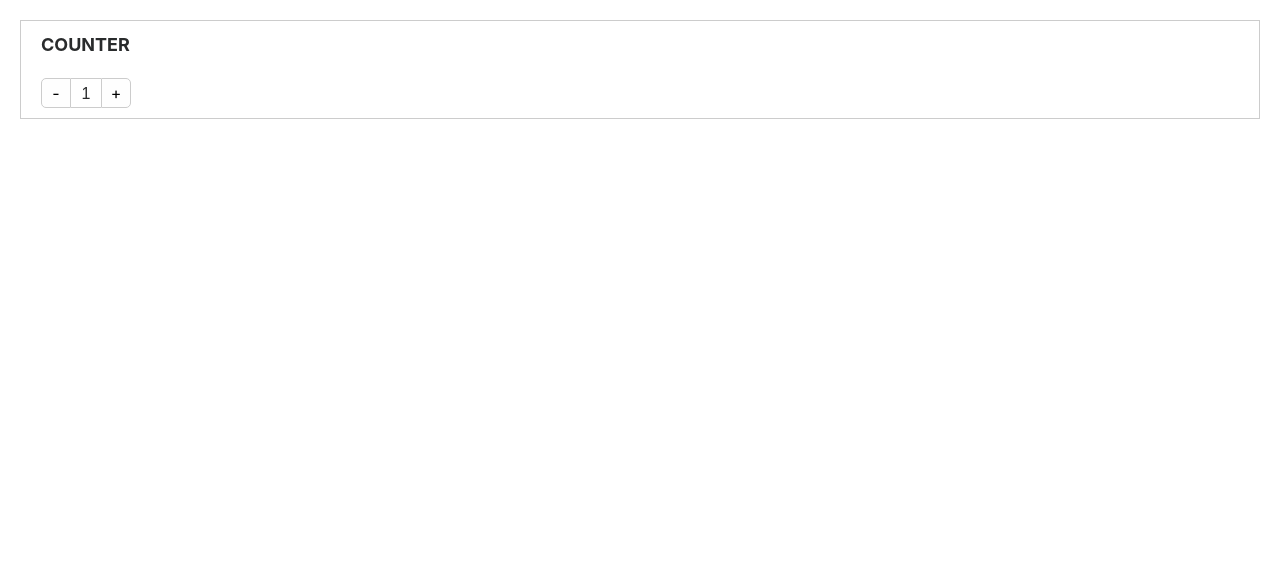
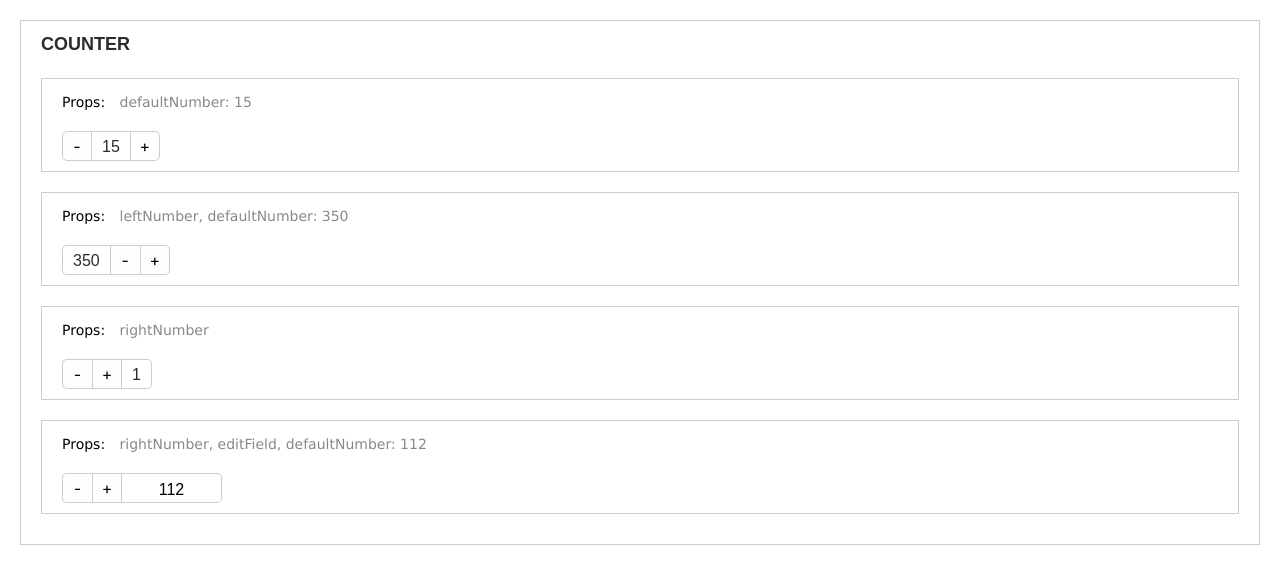
Before and after one commit to AlexMilweb/react-training, a React app: page / in a window 1280 px wide. Shown: the top 584 px of the page. Built offline with nearby package versions, Linux system fonts and the light colour scheme.

Commit message:
добавление состояний для Counter, доработка Example

```diff
--- a/src/components/App/App.js
+++ b/src/components/App/App.js
@@ -10,7 +10,21 @@ export default class App extends Component {
         return (
             <div className="app">
                 <Example exampleName="Counter">
-                    <Counter />
+                    <Example exampleProps="defaultNumber: 15">
+                        <Counter defaultNumber="15"/>
+                    </Example>
+
+                    <Example exampleProps="leftNumber, defaultNumber: 350">
+                        <Counter leftNumber defaultNumber="350"/>
+                    </Example>
+
+                    <Example exampleProps="rightNumber">
+                        <Counter rightNumber/>
+                    </Example>
+
+                    <Example exampleProps="rightNumber, editField, defaultNumber: 112">
+                        <Counter rightNumber editField defaultNumber="112"/>
+                    </Example>
                 </Example>
             </div>
         );
--- a/src/components/Counter/Counter.js
+++ b/src/components/Counter/Counter.js
@@ -1,33 +1,63 @@
 import React, { Component } from 'react';
+import classNames from 'classnames';
 import './Counter.less';
 
 export default class Counter extends Component {
     state = {
-        number: 1
+        number: this.props.defaultNumber || 1
     }
 
     counterLess() {
         this.setState({
             number: --this.state.number
         });
+        console.log(this.state.number + "state")
     }
 
     counterMore() {
         this.setState({
             number: ++this.state.number
         });
+        console.log(this.state.number + "state")
+    }
+
+    counterChange(event) {
+        this.setState({
+            number: event.target.value
+        });
+        console.log(event.target.value)
     }
 
     render() {
+        const {
+            leftNumber,
+            rightNumber,
+            editField
+        } = this.props
+
         return(
-            <div className="counter">
+            <div
+                className={classNames({
+                    "counter": true,
+                    "counter_left": leftNumber,
+                    "counter_right": rightNumber
+                })}
+            >
                 <button
                     className="counter__button counter__button_less"
                     type="button"
                     onClick={this.counterLess.bind(this)}
                 > - </button>
 
-                <div className="counter__number"> {this.state.number} </div>
+                {editField
+                    ? <input
+                        className="counter__number counter__number_input"
+                        type="text"
+                        value={this.state.number}
+                        onChange={this.counterChange}
+                    />
+                    : <div className="counter__number"> {this.state.number} </div>
+                }
 
                 <button
                     className="counter__button counter__button_more"
--- a/src/components/Counter/Counter.less
+++ b/src/components/Counter/Counter.less
@@ -24,13 +24,67 @@
     }
 
     &__number {
-        padding-top: 3px;
+        padding: 3px 10px 0;
         min-width: 30px;
+        width: auto;
         height: 30px;
         border-top: 1px solid #ccc;
         border-bottom: 1px solid #ccc;
         text-align: center;
         font-size: 16px;
         font-family: 'Arial';
+
+        &_input {
+            width: 100px;
+
+            &:focus {
+                outline: none;
+            }
+        }
+
+    }
+
+    &_left {
+        .counter {
+            &__number {
+                border-left: 1px solid #ccc;
+                border-radius: 5px 0 0 5px;
+            }
+
+            &__button {
+                &_less {
+                    order: 1;
+                    border-right: none;
+                    border-radius: 0;
+                }
+
+                &_more {
+                    order: 2;
+                }
+            }
+        }
+    }
+
+    &_right {
+        .counter {
+            &__number {
+                order: 2;
+                border-right: 1px solid #ccc;
+                border-left: none;
+                border-radius: 0 5px 5px 0;
+            }
+
+            &__button {
+                &_less {
+                    border-right: none;
+                    border-radius: 5px 0 0 5px;
+                }
+
+                &_more {
+                    order: 1;
+                    border-radius: 0;
+                }
+            }
+        }
     }
 }
--- a/src/components/Example/Example.js
+++ b/src/components/Example/Example.js
@@ -5,16 +5,31 @@ export default class Example extends Component {
     render() {
         const {
             exampleName,
+            exampleProps,
             children
         } = this.props;
 
         return (
             <section className="example">
-                <h2 className="example__name">
-                    {exampleName}
-                </h2>
+                {exampleName ?
+                    <h2 className="example__name">
+                        {exampleName}
+                    </h2>
+                    : false
+                }
 
-                {children}
+                <p className="example__props">
+                    {exampleProps
+                        ? <span>Props: </span>
+                        : false
+                    }
+                    {exampleProps}
+                </p>
+
+                <div className="example__content">
+                    {children}
+                </div>
+
             </section>
         );
     }
--- a/src/components/Example/Example.less
+++ b/src/components/Example/Example.less
@@ -1,12 +1,33 @@
 @import '../../styles/common.less';
 
 .example {
+    display: flex;
+    flex-wrap: wrap;
+    margin-bottom: 20px;
     padding: 10px 20px;
     border: 1px solid #ccc;
 
     &__name {
+        margin-right: 30px;
         margin-bottom: 20px;
         text-transform: uppercase;
         font-size: 18px;
+        font-family: 'Arial';
+    }
+
+    &__props {
+        color: #888;
+        font-size: 14px;
+        font-family: 'Verdana';
+        line-height: 26px;
+
+        span {
+            margin-right: 10px;
+            color: #000;
+        }
+    }
+
+    &__content {
+        width: 100%;
     }
 }
```
